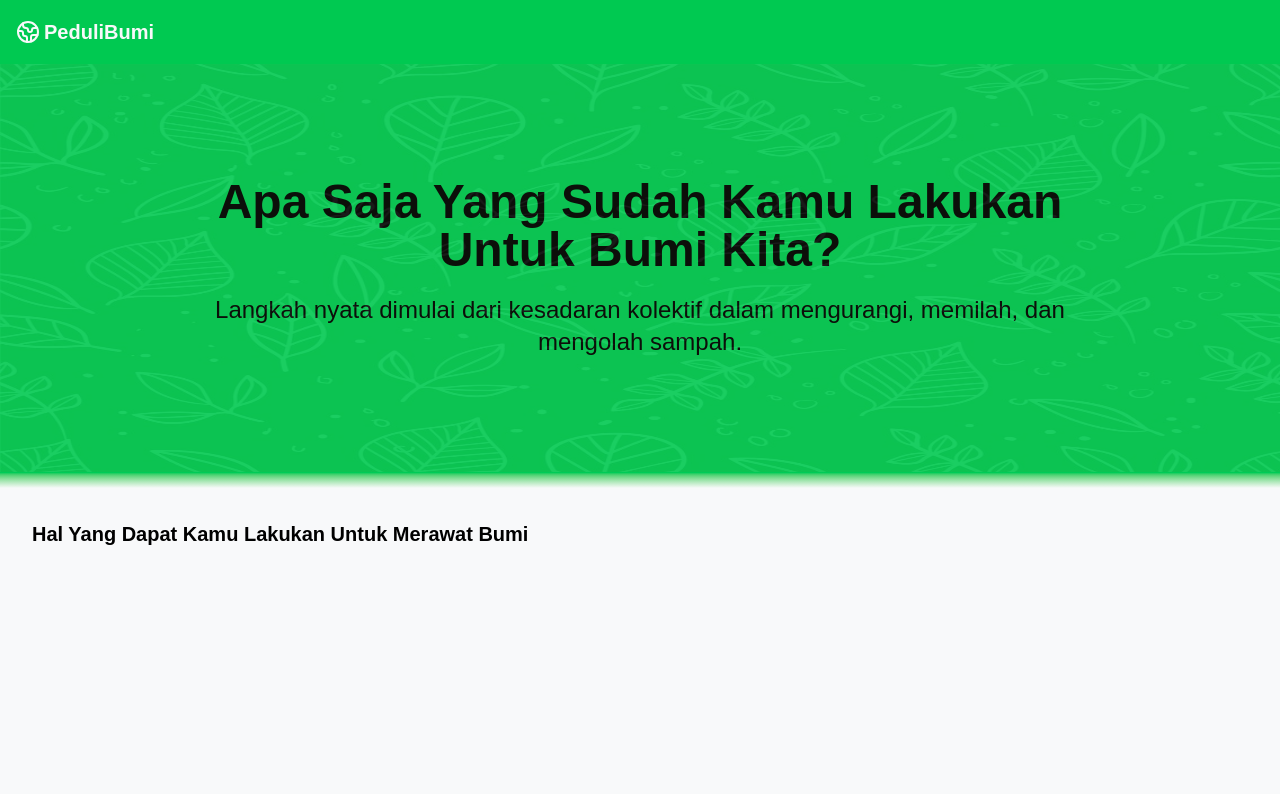
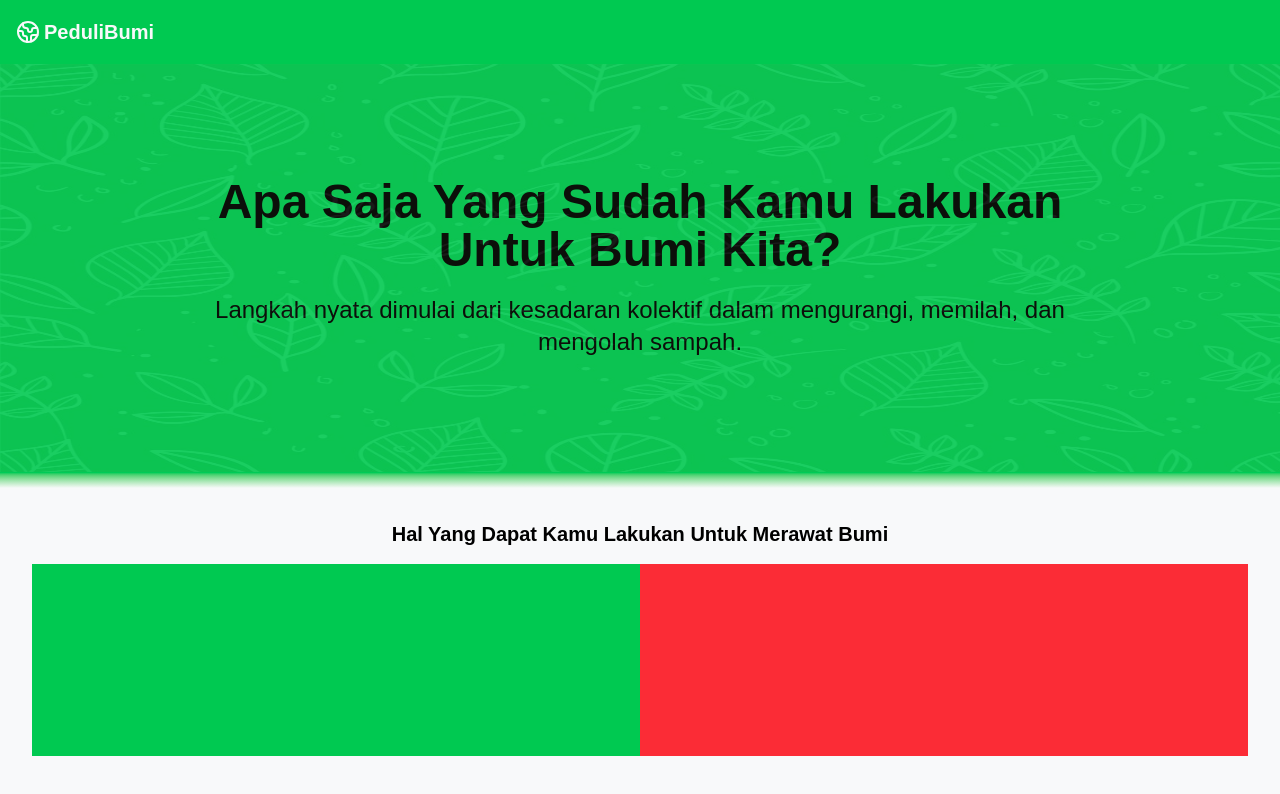
Before and after one commit to excyuef/Peduli-Bumi-Web-Adiwiyata, a React (Vite) app: page / in a window 1280 px wide. Shown: the top 794 px of the page. Built offline with nearby package versions, Linux system fonts and the light colour scheme.

Commit message:
tipis tipis 2

```diff
--- a/src/pages/TipsAksi.jsx
+++ b/src/pages/TipsAksi.jsx
@@ -12,9 +12,9 @@ function TipsAksi() {
             </hero>
             <div className='bg-linear-to-b from-green-500 to to-custom-white w-full h-4'></div>
             <div className='bg-custom-white h-80 p-8'>
-                <h1 className='text-xl font-bold '>Hal Yang Dapat Kamu Lakukan Untuk Merawat Bumi</h1>
-                <div>
-                    <div className='bg-green-500'></div>
+                <h1 className='text-xl font-bold text-center mb-4'>Hal Yang Dapat Kamu Lakukan Untuk Merawat Bumi</h1>
+                <div className='bg-red-500 w-full h-48'>
+                    <div className='bg-green-500 w-[50%] h-48'></div>
                 </div>
             </div>
         </div>
```
